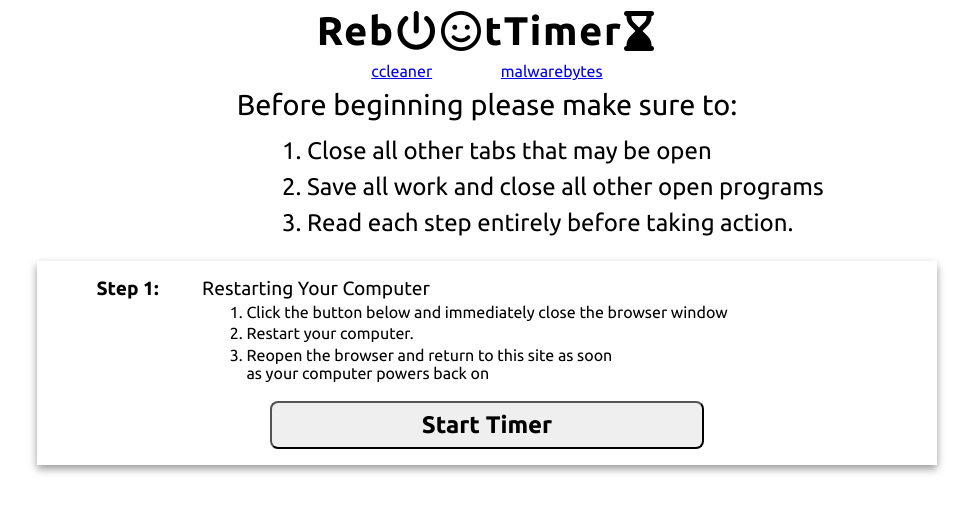
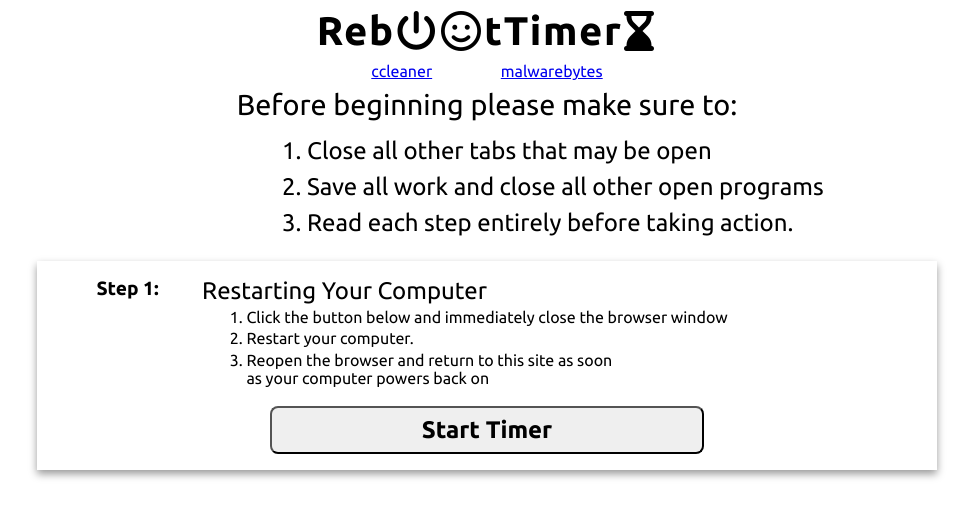
Before and after one commit to jdegaris/Reboot-Timer, a React (Create React App) app: page / in a window 1280 px wide. Shown: the top 518 px of the page, without its empty margins (153-1126 px from the left). Built offline with nearby package versions, Linux system fonts and the light colour scheme.

Commit message:
small changes

```diff
--- a/src/App.css
+++ b/src/App.css
@@ -105,7 +105,7 @@ main p {
     margin-left: 1rem;;
 }
 .card .step-title span {
-    font-size: 1.2rem;
+    font-size: 1.5rem;
     margin-left: 5%;
 }
 
@@ -156,6 +156,7 @@ button {
 }
 .speed-form input {
     font-size: 2rem;
+    max-width: 20%;
     margin: 1rem;
     text-align: center;
 }
```
